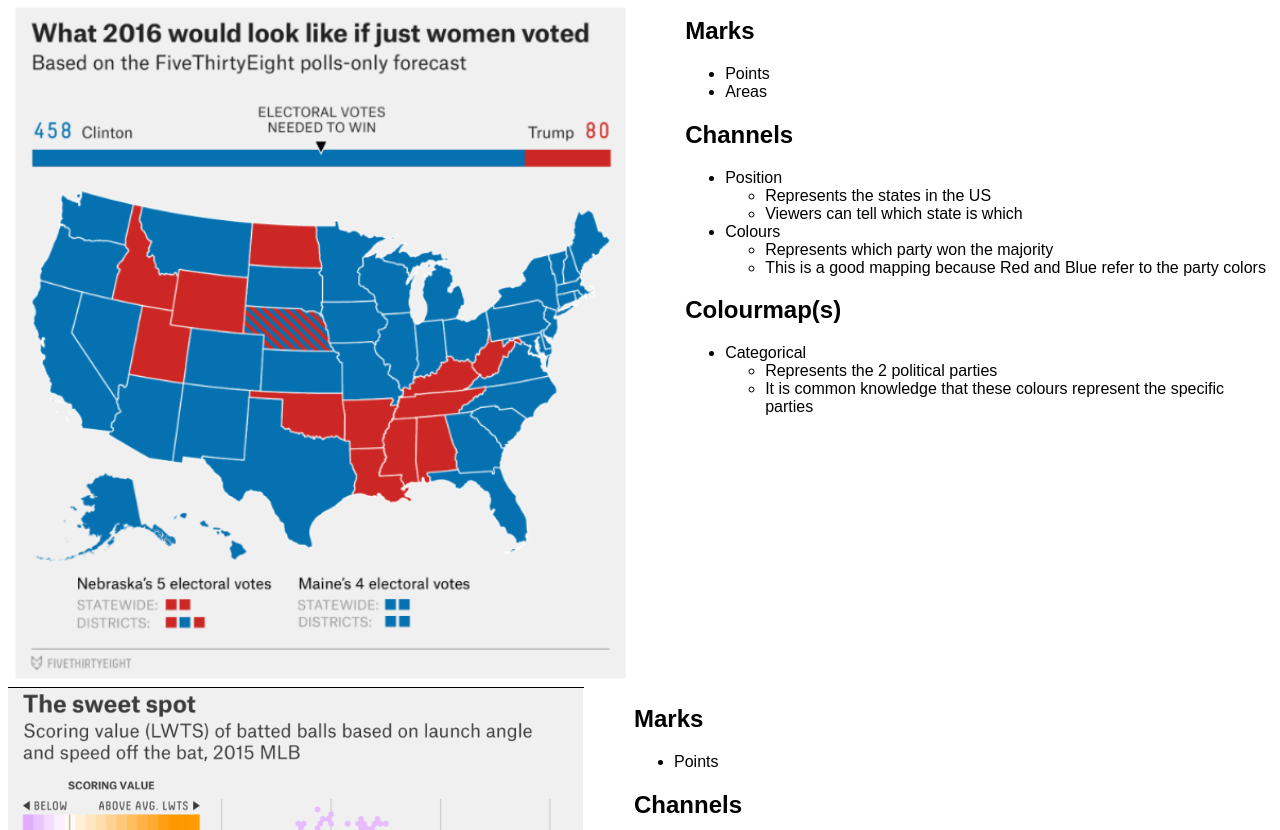
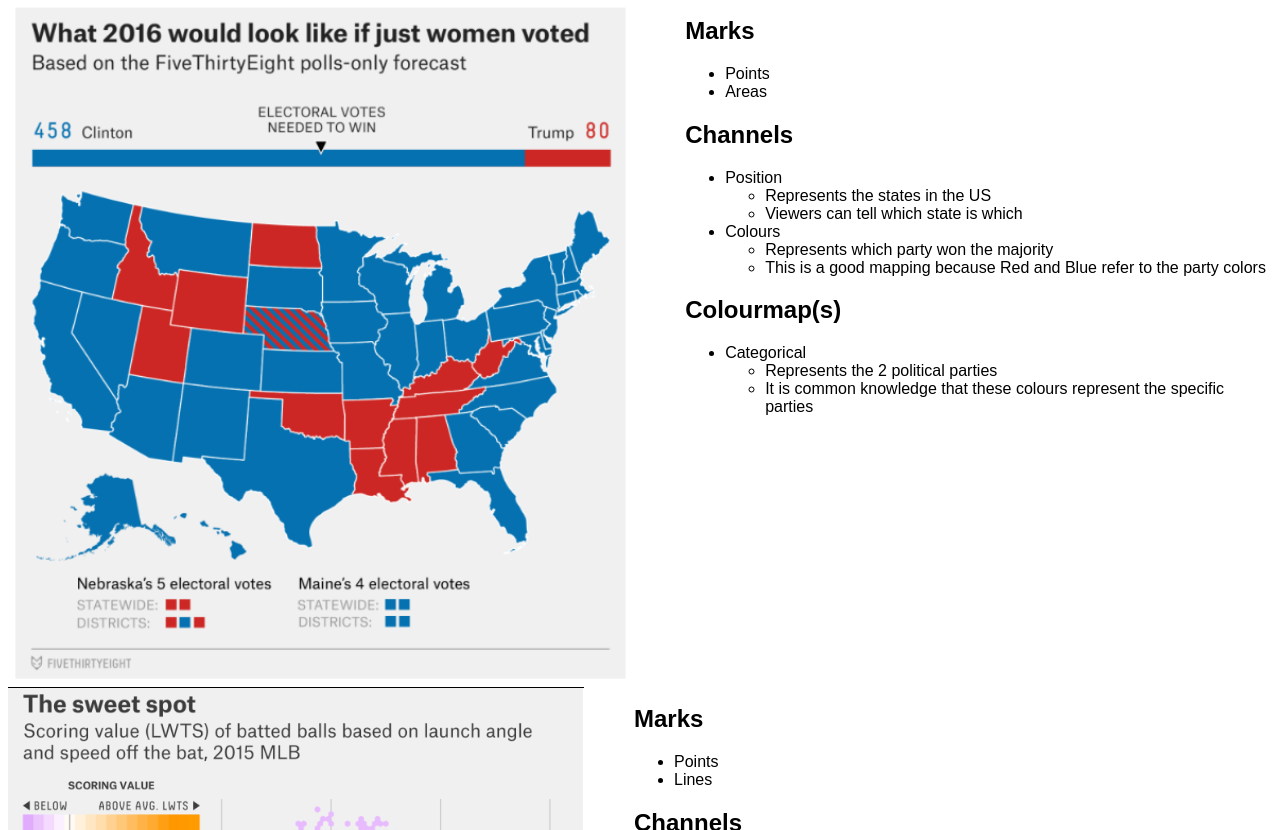
Before and after one commit to DS4200-S23-Class/hw-03-hw2-kush-arjun, a plain HTML site: page index.html in a window 1280 px wide. Shown: the part 122-952 px from the top of the page. Drawn offline with Linux system fonts and the light colour scheme.

Commit message:
final touches

```diff
--- a/index.html
+++ b/index.html
@@ -65,6 +65,7 @@
                     <h2> Marks </h2>
                     <ul>
                         <li>Points</li>
+                        <li>Lines</li>
                     </ul>
 
 
```
